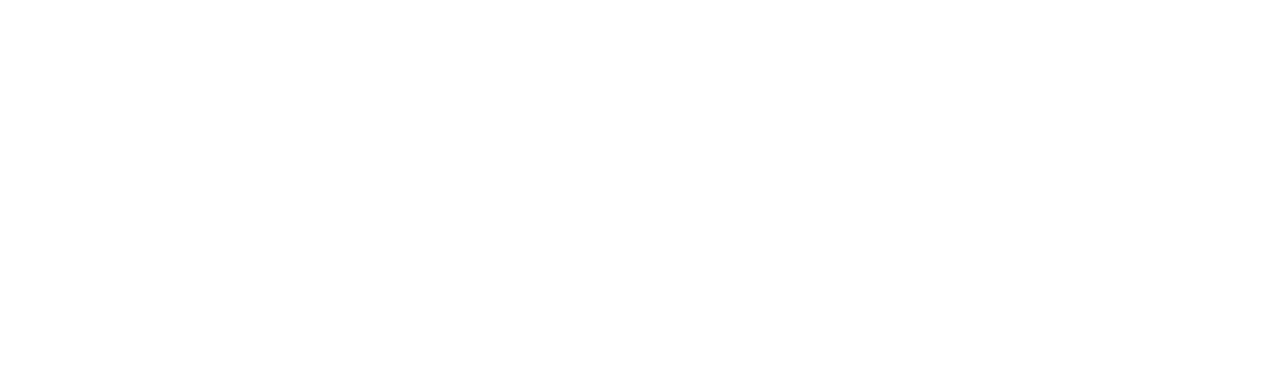
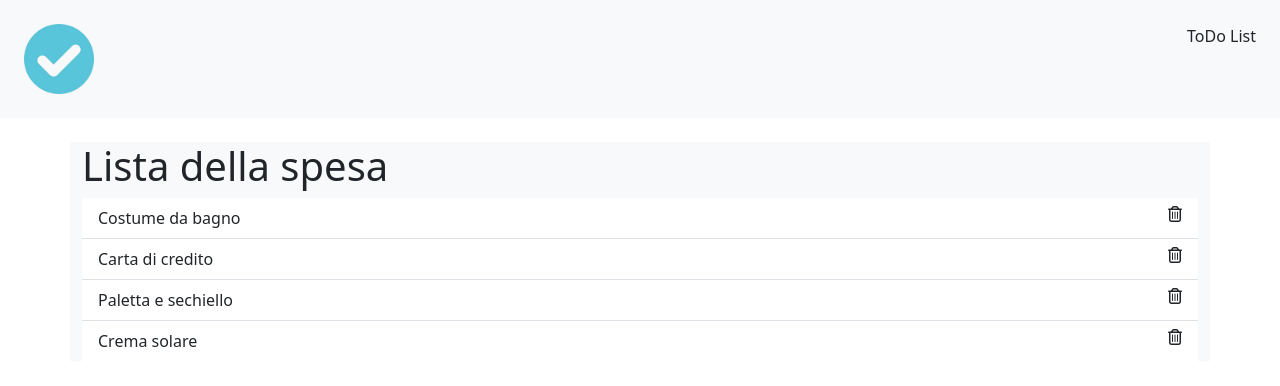
Before and after one commit to lorenzo-de-giorgi/vue-todolist, a plain HTML site: page index.html in a window 1280 px wide. Drawn offline with nearby package versions, Linux system fonts and the light colour scheme.

Commit message:
mileston 1 & 2 completed

```diff
--- a/css/style.css
+++ b/css/style.css
@@ -0,0 +1,7 @@
+header img{
+    width: 70px;
+}
+
+.pointer{
+    cursor: pointer;
+}
--- a/index.html
+++ b/index.html
@@ -12,10 +12,26 @@
     <!-- vue -->
     <script src="https://unpkg.com/vue@3/dist/vue.global.js"></script>
     <!-- js -->
-    <script src="js/script.js" type="text/javascript" defer></script>
+    <script src="js/script.js" type="module"></script>
     <title>ToDo List</title>
 </head>
 <body>
+    <div id="app">
+        <header class="bg-light p-4 d-flex justify-content-between">
+            <!-- logo -->
+            <img src="img/todo-logo.png" alt="logo">
+            <span>ToDo List</span>
+        </header>
 
+        <main class="container my-4 bg-light">
+            <h1>Lista della spesa</h1>
+            <ul class="list-group list-group-flush">
+                <li class="list-group-item d-flex justify-content-between" v-for="(item, index) in todo" :key="item.id">
+                    <span :class="{'text-decoration-line-through': item.done}" @click="toggleDone(item.id)" class="pointer"> {{item.text}}</span>
+                    <i class="fa-regular fa-trash-can" @click="removeItem(item.id)"></i>
+                </li>
+            </ul>
+        </main>
+</div>
 </body>
 </html>
--- /dev/null
+++ b/js/data.js
@@ -0,0 +1,22 @@
+export const todo = [
+    {
+        id: 1,
+        text: 'Costume da bagno',
+        done: false
+    },
+    {
+        id: 2,
+        text: 'Carta di credito',
+        done: false
+    },
+    {
+        id: 3,
+        text: 'Paletta e sechiello',
+        done: false
+    },
+    {
+        id: 4,
+        text: 'Crema solare',
+        done: false
+    },
+]
--- a/js/script.js
+++ b/js/script.js
@@ -0,0 +1,33 @@
+import {todo} from './data.js';
+
+const {createApp} = Vue;
+
+createApp({
+    data() {
+        return {
+            todo: todo,
+        }
+    },
+    methods: {
+        toggleDone(id){
+            const item = this.todo.find((el) => {
+                return el.id === id;
+            })
+            console.log(item)
+            if(item){
+                item.done = !item.done
+            }
+        },
+        removeItem(id){
+            const i = this.todo.findIndex((el) => el.id === id);
+            if(i !== -1){
+                this.todo.splice(i, 1);
+            }
+        },
+    },
+    computed: {
+    },
+    mounted() {
+        console.log(this.todo)
+    },
+}).mount('#app')
```
Also changed, not shown: img/todo-logo.png (added).
